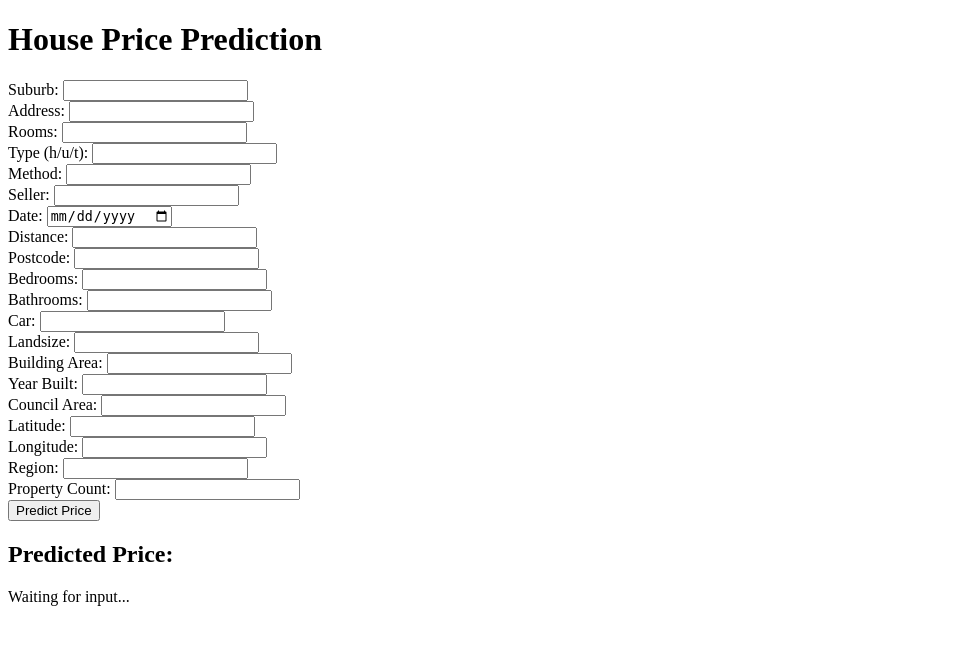
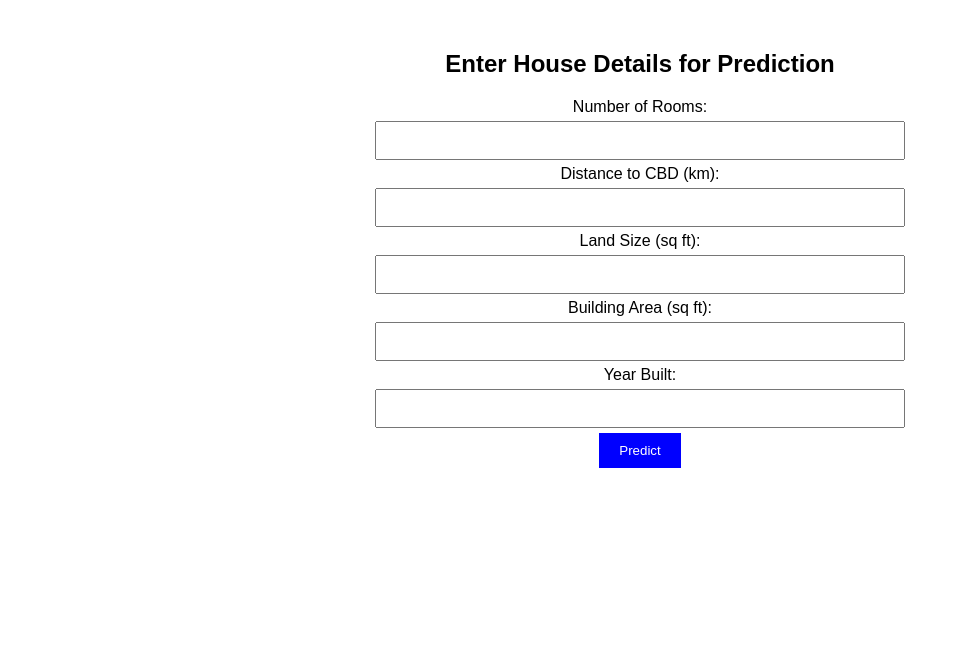
Before and after one commit to lazypotatoez/mlops, a Flask app: page / in a window 1280 px wide. Shown: the top 645 px of the page, without its empty margins (0-960 px from the left). Run offline with Flask 3, Linux system fonts and the light colour scheme.

Commit message:
Add files via upload

```diff
--- a/templates/index.html
+++ b/templates/index.html
@@ -4,104 +4,38 @@
     <meta charset="UTF-8">
     <meta name="viewport" content="width=device-width, initial-scale=1.0">
     <title>House Price Prediction</title>
+    <style>
+        body { font-family: Arial, sans-serif; }
+        .container { width: 50%; margin: 50px auto; text-align: center; }
+        input { width: 80%; padding: 10px; margin: 5px; }
+        button { padding: 10px 20px; background-color: blue; color: white; border: none; }
+    </style>
 </head>
 <body>
-    <h1>House Price Prediction</h1>
+    <div class="container">
+        <h2>Enter House Details for Prediction</h2>
+        <form action="/predict" method="post">
+            <label>Number of Rooms:</label><br>
+            <input type="number" name="rooms" required><br>
 
-    <form id="prediction-form">
-        <label for="suburb">Suburb:</label>
-        <input type="text" id="suburb" name="Suburb" required><br>
+            <label>Distance to CBD (km):</label><br>
+            <input type="text" name="distance" required><br>
 
-        <label for="address">Address:</label>
-        <input type="text" id="address" name="Address" required><br>
+            <label>Land Size (sq ft):</label><br>
+            <input type="text" name="landsize" required><br>
 
-        <label for="rooms">Rooms:</label>
-        <input type="number" id="rooms" name="Rooms" required><br>
+            <label>Building Area (sq ft):</label><br>
+            <input type="text" name="building_area" required><br>
 
-        <label for="type">Type (h/u/t):</label>
-        <input type="text" id="type" name="Type" required><br>
+            <label>Year Built:</label><br>
+            <input type="number" name="year_built" required><br>
 
-        <label for="method">Method:</label>
-        <input type="text" id="method" name="Method" required><br>
+            <button type="submit">Predict</button>
+        </form>
 
-        <label for="seller">Seller:</label>
-        <input type="text" id="seller" name="Seller" required><br>
-
-        <label for="date">Date:</label>
-        <input type="date" id="date" name="Date" required><br>
-
-        <label for="distance">Distance:</label>
-        <input type="number" id="distance" name="Distance" step="0.1" required><br>
-
-        <label for="postcode">Postcode:</label>
-        <input type="number" id="postcode" name="Postcode" required><br>
-
-        <label for="bedroom2">Bedrooms:</label>
-        <input type="number" id="bedroom2" name="Bedroom2" required><br>
-
-        <label for="bathroom">Bathrooms:</label>
-        <input type="number" id="bathroom" name="Bathroom" required><br>
-
-        <label for="car">Car:</label>
-        <input type="number" id="car" name="Car" required><br>
-
-        <label for="landsize">Landsize:</label>
-        <input type="number" id="landsize" name="Landsize" required><br>
-
-        <label for="buildingarea">Building Area:</label>
-        <input type="number" id="buildingarea" name="BuildingArea" required><br>
-
-        <label for="yearbuilt">Year Built:</label>
-        <input type="number" id="yearbuilt" name="YearBuilt" required><br>
-
-        <label for="councilarea">Council Area:</label>
-        <input type="text" id="councilarea" name="CouncilArea" required><br>
-
-        <label for="latitude">Latitude:</label>
-        <input type="number" id="latitude" name="Lattitude" step="0.0001" required><br>
-
-        <label for="longitude">Longitude:</label>
-        <input type="number" id="longitude" name="Longtitude" step="0.0001" required><br>
-
-        <label for="region">Region:</label>
-        <input type="text" id="region" name="Region" required><br>
-
-        <label for="propertycount">Property Count:</label>
-        <input type="number" id="propertycount" name="Propertycount" required><br>
-
-        <button type="submit">Predict Price</button>
-    </form>
-
-    <h2>Predicted Price:</h2>
-    <p id="prediction-result">Waiting for input...</p>
-
-    <script>
-        document.getElementById("prediction-form").addEventListener("submit", async function(event) {
-            event.preventDefault();  // Prevent form submission
-
-            const formData = new FormData(this);
-            let jsonData = {};
-            formData.forEach((value, key) => {
-                jsonData[key] = isNaN(value) ? value : parseFloat(value);
-            });
-
-            const response = await fetch("/predict", {
-                method: "POST",
-                headers: {
-                    "Content-Type": "application/json"
-                },
-                body: JSON.stringify(jsonData)
-            });
-
-            const result = await response.json();
-
-            if (result.predicted_price) {
-                document.getElementById("prediction-result").innerText = "Predicted Price: $" + result.predicted_price;
-            } else {
-                document.getElementById("prediction-result").innerText = "Error: " + result.error;
-            }
-        });
-    </script>
-
+        {% if prediction %}
+        <h3>Predicted Price: ${{ prediction }}</h3>
+        {% endif %}
+    </div>
 </body>
 </html>
```
